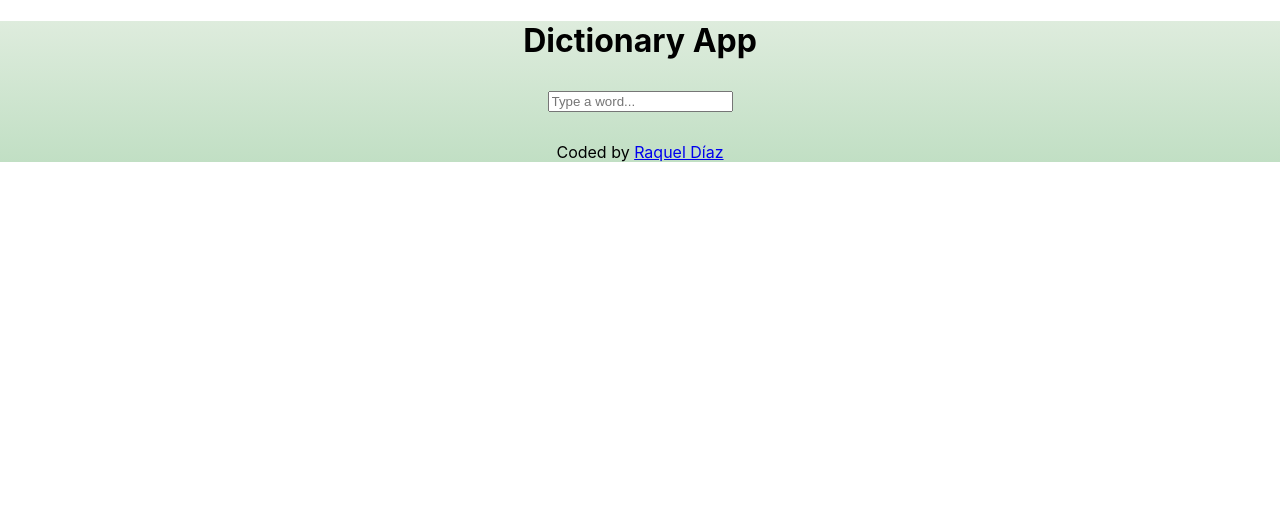
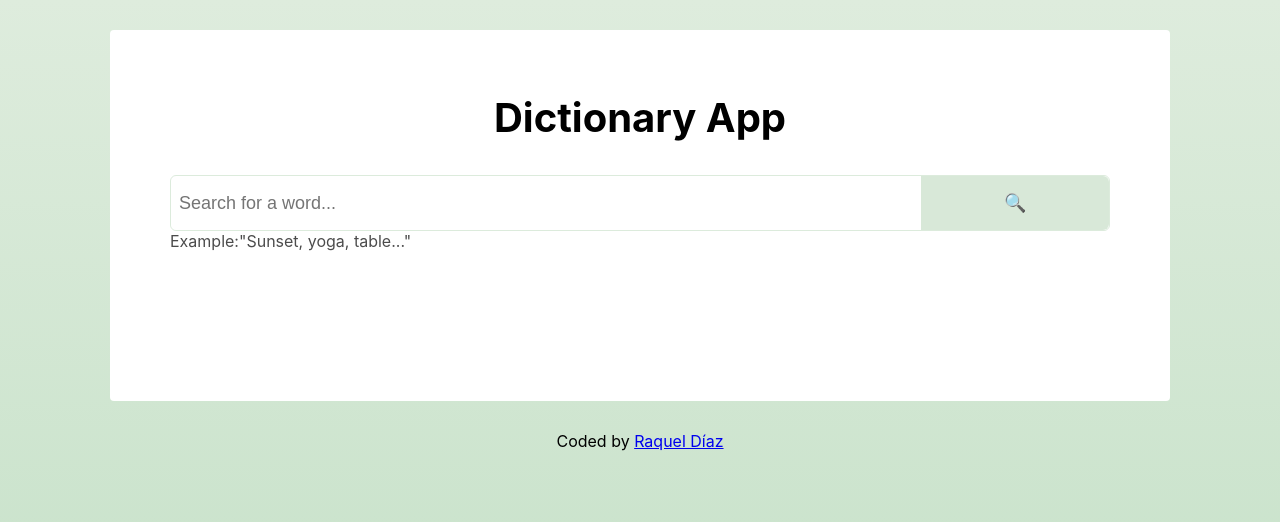
Before and after one commit to RaquelD-B/dictionary-app, a React (Create React App) app: page / in a window 1280 px wide. Shown: the top 522 px of the page. Built offline with nearby package versions, Linux system fonts and the light colour scheme; no server answers.

Commit message:
Added styling

```diff
--- a/src/App.css
+++ b/src/App.css
@@ -1,7 +1,24 @@
-.App {
+body {
   background: linear-gradient(to top, #c1dfc4 0%, #deecdd 100%);
+  min-height: 100vh;
+}
+
+.App section {
+  max-width: 1000px;
+  margin: 30px auto;
+  border: none solid 1px;
+  border-radius: 4px;
+  background-color: white;
+  padding: 30px;
+}
+
+h1 {
+  font-size: 40px;
 }
 h1,
 footer {
   text-align: center;
 }
+footer {
+  padding-bottom: 20px;
+}
--- a/src/App.js
+++ b/src/App.js
@@ -4,11 +4,12 @@ import Dictionary from "./Dictionary";
 function App() {
   return (
     <div className="App">
-      <header className="App-header">
-        <h1>Dictionary App</h1>{" "}
-      </header>
       <section>
-        <Dictionary defaultKeyword="dictionary" />
+        <header className="App-header">
+          <h1>Dictionary App</h1>{" "}
+        </header>
+
+        <Dictionary defaultKeyword="sunrise" />
       </section>
       <footer>
         Coded by{" "}
--- a/src/Dictionary.css
+++ b/src/Dictionary.css
@@ -1,4 +1,31 @@
 .Dictionary {
-  text-align: center;
   margin: 30px auto;
 }
+form {
+  border: 1px solid #dcebdc;
+  margin: 10px 30px 0;
+  border-radius: 6px;
+}
+#search-box {
+  border-radius: 6px 0 0 6px;
+  border: none;
+  padding: 16px 8px;
+
+  font-size: 18px;
+  width: 80%;
+}
+
+#search-button {
+  background-color: #d8e8d8;
+  border: none;
+  border-radius: 0 6px 6px 0;
+  padding: 16px 8px;
+  font-size: 18px;
+  width: 20%;
+}
+
+.hint {
+  text-align: left;
+  margin: 0px 30px;
+  opacity: 0.7;
+}
--- a/src/Dictionary.js
+++ b/src/Dictionary.js
@@ -36,11 +36,16 @@ export default function Dictionary(props) {
         <form onSubmit={handleSubmit}>
           <input
             type="search"
-            placeholder="Type a word..."
+            placeholder="Search for a word..."
             onChange={handleKeyWord}
+            id="search-box"
           />
+          <input type="submit" value="🔍" id="search-button" />
         </form>
-        <Results results={results} />
+        <div className="hint">Example:"Sunset, yoga, table..."</div>
+        <section>
+          <Results results={results} />
+        </section>
       </div>
     );
   } else {
--- /dev/null
+++ b/src/Meaning.css
@@ -0,0 +1,10 @@
+h3 {
+  color: rgba(8, 90, 8, 0.8);
+  font-size: 25px;
+  margin-bottom: 0;
+}
+.example {
+  font-weight: bold;
+  line-height: 1.5;
+  opacity: 0.7;
+}
--- a/src/Meaning.js
+++ b/src/Meaning.js
@@ -1,14 +1,18 @@
 import React from "react";
 import Synonyms from "./Synonyms";
+import "./Meaning.css";
 
 export default function Meaning(props) {
   return (
     <div className="Meaning">
       <h3> {props.meaning.partOfSpeech} </h3>
-      <div> {props.meaning.definition} </div>
       <div>
         {" "}
-        <em>{props.meaning.example} </em>
+        <strong>: </strong> {props.meaning.definition}{" "}
+      </div>
+      <em className="example">{props.meaning.example} </em>
+      <div>
+        {" "}
         <Synonyms synonyms={props.meaning.synonyms} />
       </div>
     </div>
--- /dev/null
+++ b/src/Results.css
@@ -0,0 +1,10 @@
+h2 {
+  font-size: 40px;
+  margin: 0;
+}
+
+h4 {
+  font-size: 20px;
+  opacity: 0.6;
+  margin-top: 0;
+}
--- a/src/Results.js
+++ b/src/Results.js
@@ -1,11 +1,12 @@
 import React from "react";
 import Meaning from "./Meaning";
+import "./Results.css";
 export default function Results(props) {
   if (props.results) {
     return (
       <div className="Results">
-        <h1>{props.results.word} </h1>
-        <h2>{props.results.phonetic} </h2>
+        <h2>{props.results.word} </h2>
+        <h4>{props.results.phonetic} </h4>
         {props.results.meanings.map(function (meaning, index) {
           return (
             <div key={index}>
--- /dev/null
+++ b/src/Synonyms.css
@@ -0,0 +1,14 @@
+ul {
+  display: inline-block;
+  list-style: none;
+  padding: 0;
+  margin: 10px 0 0 0;
+}
+li {
+  border: none;
+  border-radius: 10px;
+  background-color: #d4e7d5;
+  padding: 5px 12px;
+  line-height: 1.5;
+  margin: 5px;
+}
--- a/src/Synonyms.js
+++ b/src/Synonyms.js
@@ -1,5 +1,5 @@
 import React from "react";
-
+import "./Synonyms.css";
 export default function Synonyms(props) {
   console.log(props);
   if (props.synonyms) {
```
